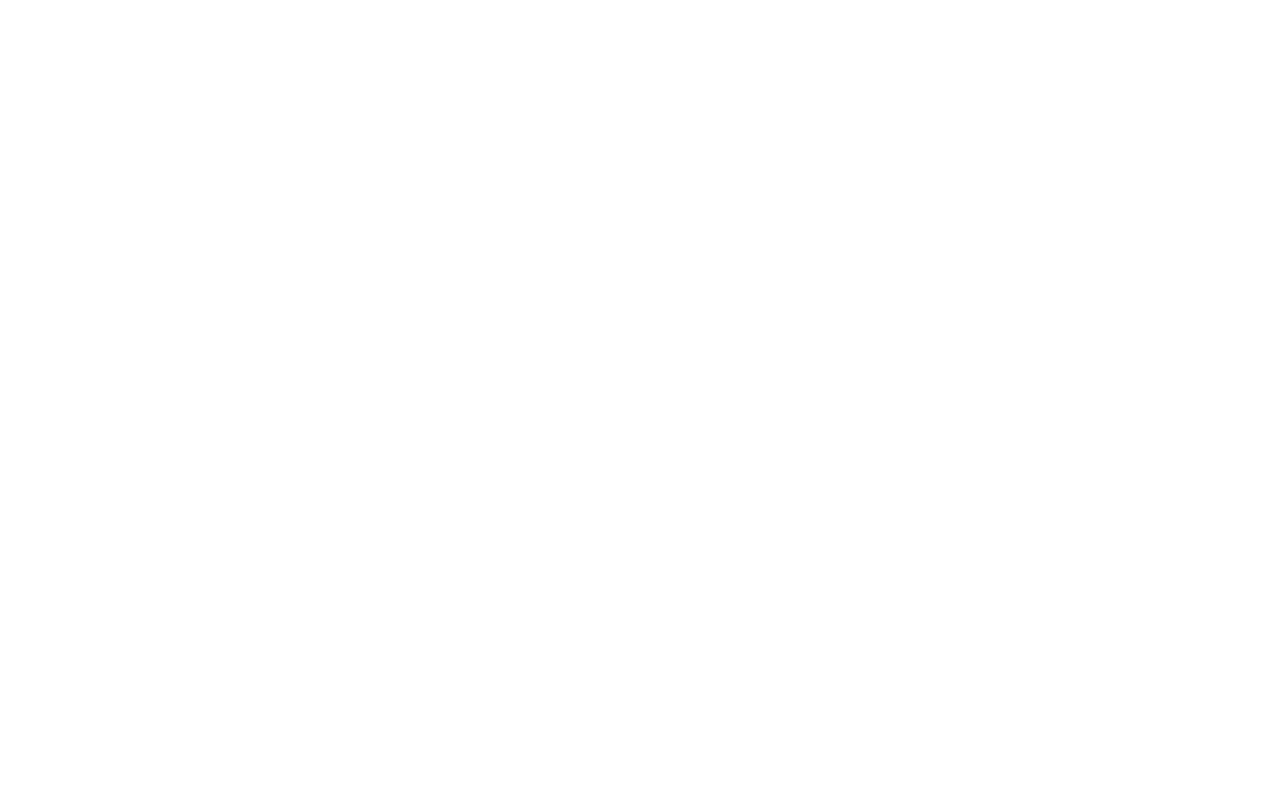
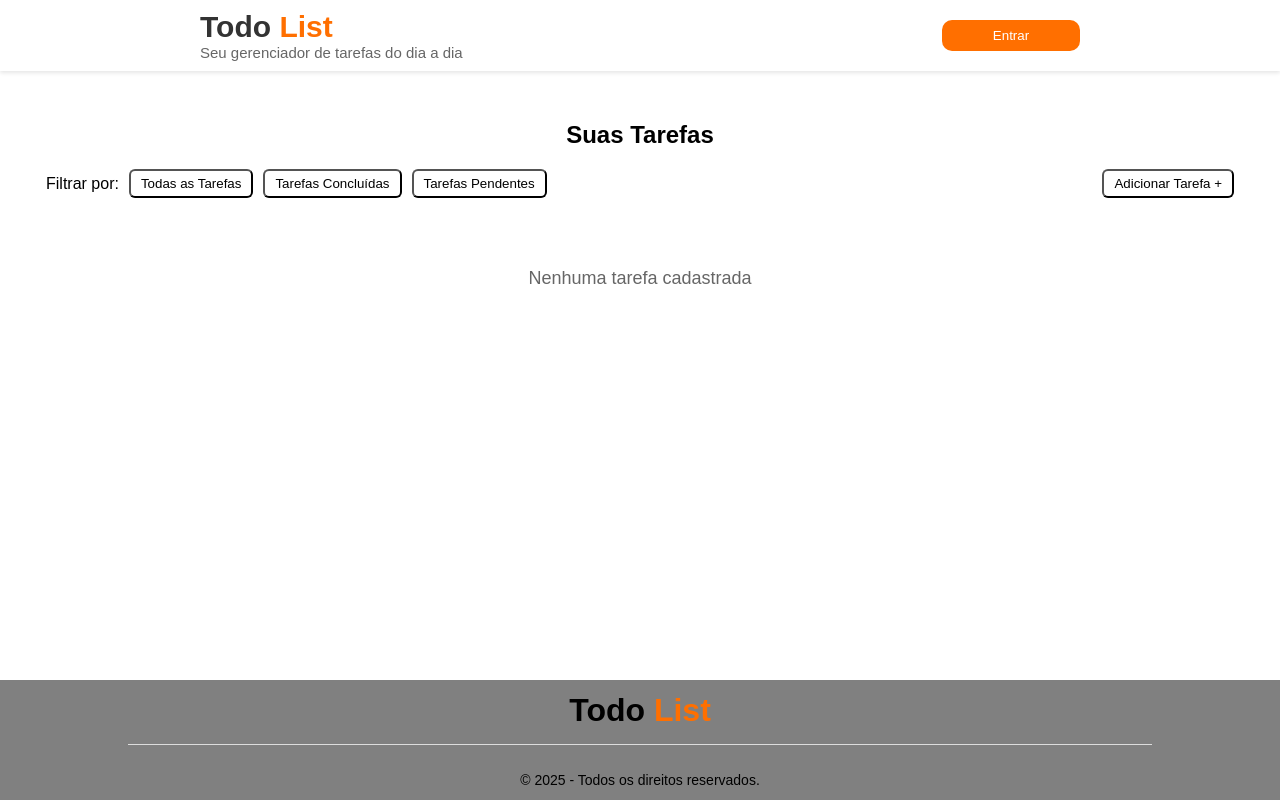
Before and after one commit to annesilv4/todo-react-avancado, a React (Vite) app: page / in a window 1280 px wide. Built offline with nearby package versions, Linux system fonts and the light colour scheme.

Commit message:
Adicionando a rotas do app

```diff
--- a/src/App.jsx
+++ b/src/App.jsx
@@ -1,7 +1,26 @@
-import './App.css'
+import { BrowserRouter, Routes, Route } from 'react-router-dom';
+import Tarefa from './pages/pageTarefa/tarefa';
+import PageLogin from './pages/pageLogin/pageLogin';
+import FormNewUser from './components/formNewUser/formNewUser';
+
 
 function App() {
+    return (
+        <BrowserRouter>
+            <Routes>
 
+                {/* Rota da Home */}
+                <Route path="/" element={<Tarefa />} />
+
+                {/* Rota de Login */}
+                <Route path='/login' element={<PageLogin />} />
+
+                {/* Rota de Novo Usuário */}
+                <Route path='/formNewUser' element={<FormNewUser />} />
+
+            </Routes>
+        </BrowserRouter>
+    );
 }
 
-export default App
+export default App;
```
Also changed, not shown: src/components/loading/loading.css (added), src/components/loading/loading.jsx (added), src/hooks/useInput.jsx (added).
